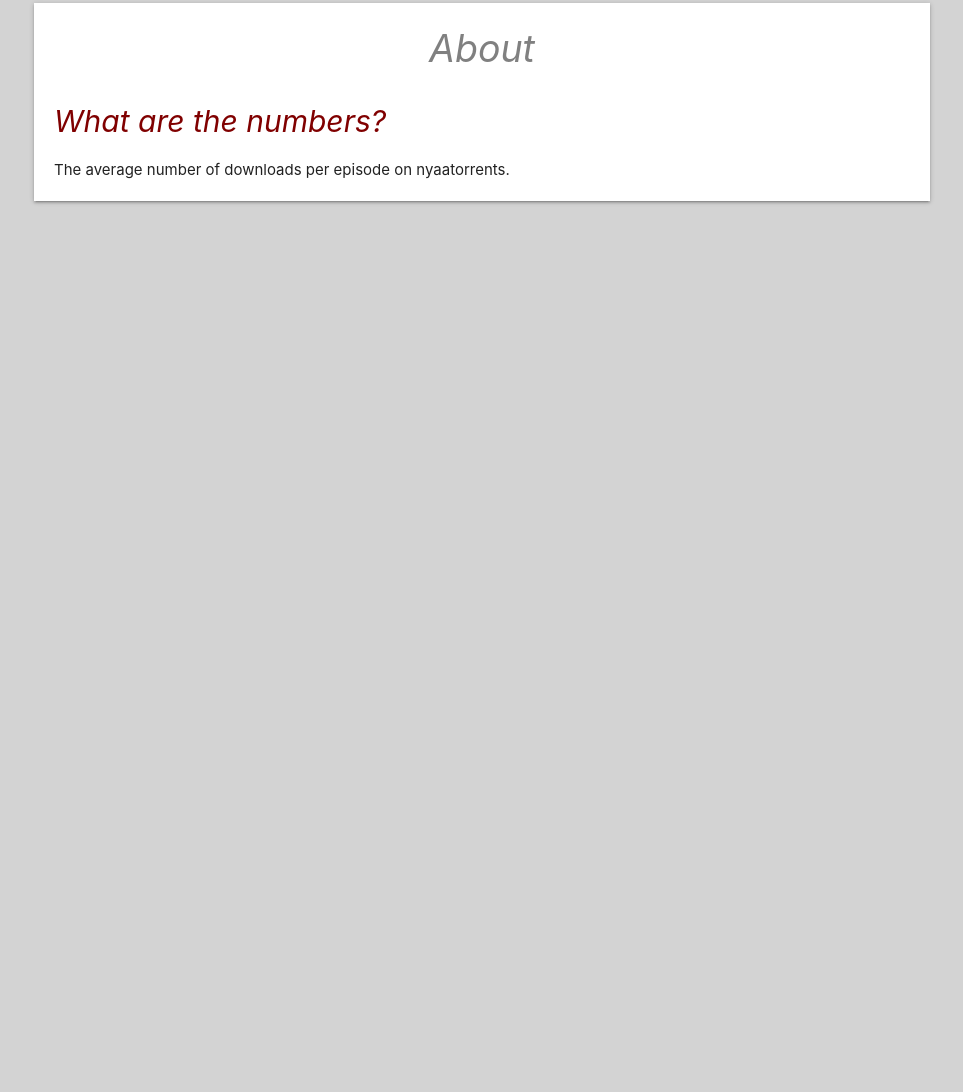
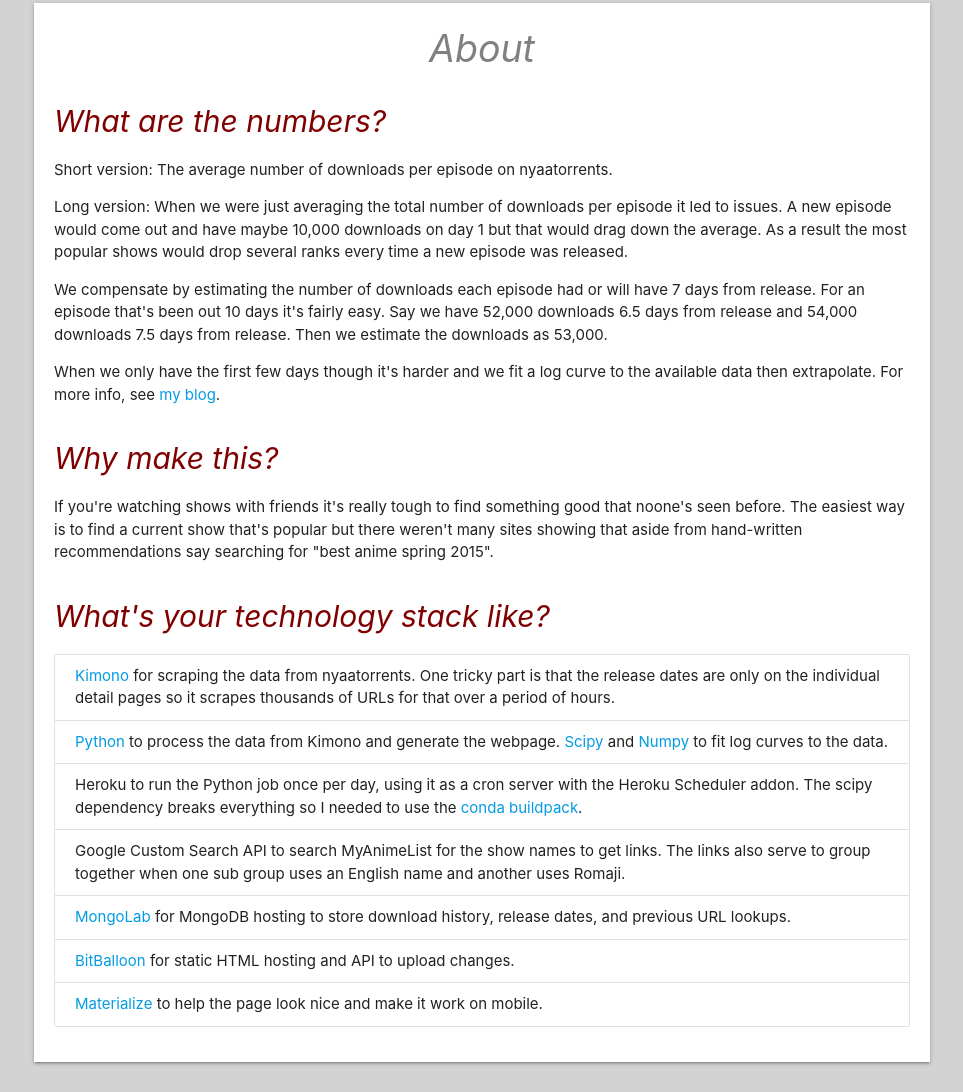
Before and after one commit to ktrnka/trending-anime, a plain HTML site: page templates/main.html in a window 1280 px wide. Shown: the part 257-1349 px from the top of the page, without its empty margins (158-1121 px from the left). Before the commit the page ends 800 px from the top, so only its background shows below. Drawn offline with nearby package versions, Linux system fonts and the light colour scheme; files that its build step writes are made by us from their sources.

Commit message:
Adding more info under About

```diff
--- a/templates/main.html
+++ b/templates/main.html
@@ -28,8 +28,28 @@ $table_body
 <div class="container middle z-depth-1">
 <h1>About</h1>
 <h2>What are the numbers?</h2>
-The average number of downloads per episode on nyaatorrents.
-</div>
+<p>Short version: The average number of downloads per episode on nyaatorrents.</p>
+<p>Long version: When we were just averaging the total number of downloads per episode it led to issues.
+A new episode would come out and have maybe 10,000 downloads on day 1 but that would drag down the average.
+As a result the most popular shows would drop several ranks every time a new episode was released.</p>
+<p>We compensate by estimating the number of downloads each episode had or will have 7 days from release.
+For an episode that's been out 10 days it's fairly easy. Say we have 52,000 downloads 6.5 days from release and 54,000 downloads 7.5 days from release.
+Then we estimate the downloads as 53,000.</p>
+<p>When we only have the first few days though it's harder and we fit a log curve to the available data then extrapolate. For more info, see <a href="https://kwtrnka.wordpress.com/2015/02/13/projecting-the-number-of-downloads-for-torrents/">my blog</a>.</p>
+
+<h2>Why make this?</h2>
+<p>If you're watching shows with friends it's really tough to find something good that noone's seen before. The easiest way is to find a current show that's popular but there weren't many sites showing that aside from hand-written recommendations say searching for "best anime spring 2015".</p>
+
+<h2>What's your technology stack like?</h2>
+<ul class="collection">
+<li class="collection-item"><a href="https://www.kimonolabs.com/">Kimono</a> for scraping the data from nyaatorrents. One tricky part is that the release dates are only on the individual detail pages so it scrapes thousands of URLs for that over a period of hours.</li>
+<li class="collection-item"><a href="https://www.python.org/">Python</a> to process the data from Kimono and generate the webpage. <a href="http://www.scipy.org/">Scipy</a> and <a href="http://www.numpy.org/">Numpy</a> to fit log curves to the data.</li>
+<li class="collection-item">Heroku to run the Python job once per day, using it as a cron server with the Heroku Scheduler addon. The scipy dependency breaks everything so I needed to use the <a href="https://github.com/kennethreitz/conda-buildpack">conda buildpack</a>.</li>
+<li class="collection-item">Google Custom Search API to search MyAnimeList for the show names to get links. The links also serve to group together when one sub group uses an English name and another uses Romaji.</li>
+<li class="collection-item"><a href="https://www.mongolab.com/">MongoLab</a> for MongoDB hosting to store download history, release dates, and previous URL lookups.</li>
+<li class="collection-item"><a href="https://www.bitballoon.com">BitBalloon</a> for static HTML hosting and  API to upload changes.</li>
+<li class="collection-item"><a href="http://materializecss.com/">Materialize</a> to help the page look nice and make it work on mobile.</li>
+</ul></div>
 
 
 <script src="https://ajax.googleapis.com/ajax/libs/jquery/2.1.3/jquery.min.js"></script>
```
